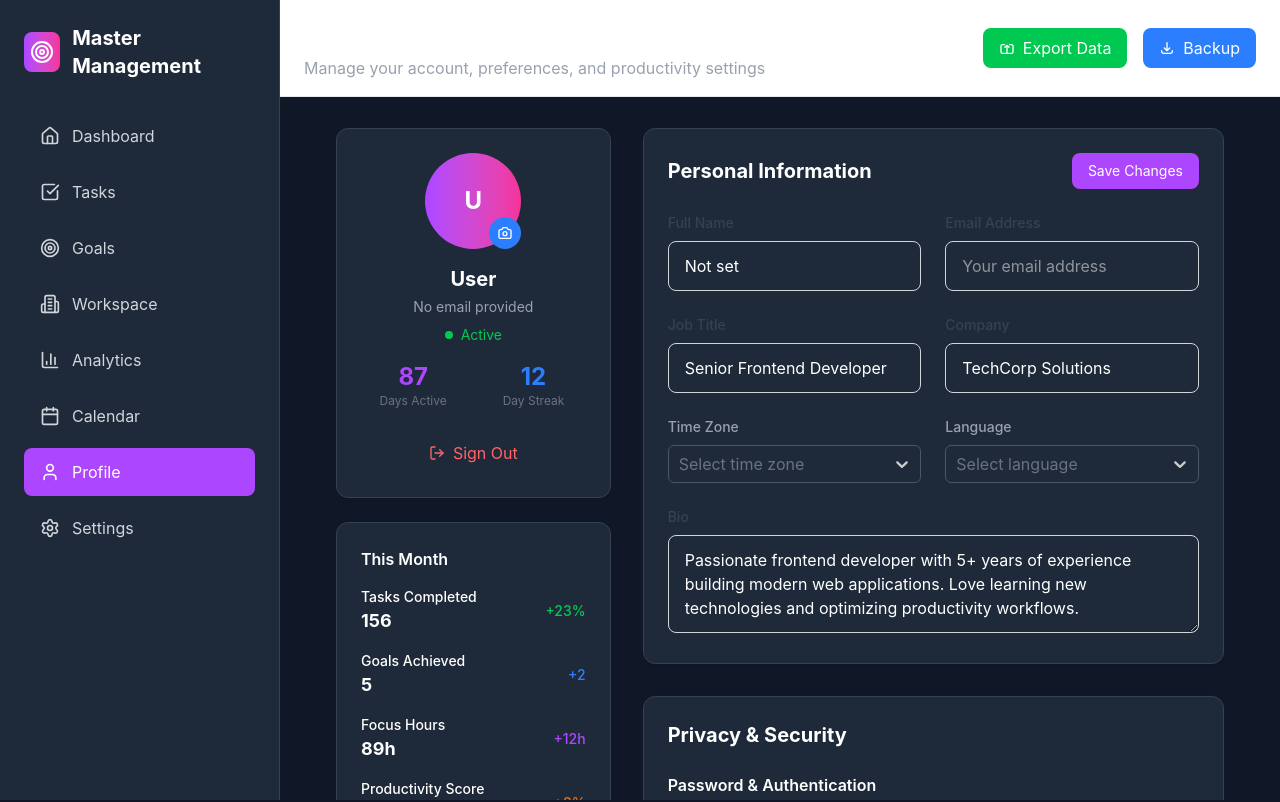
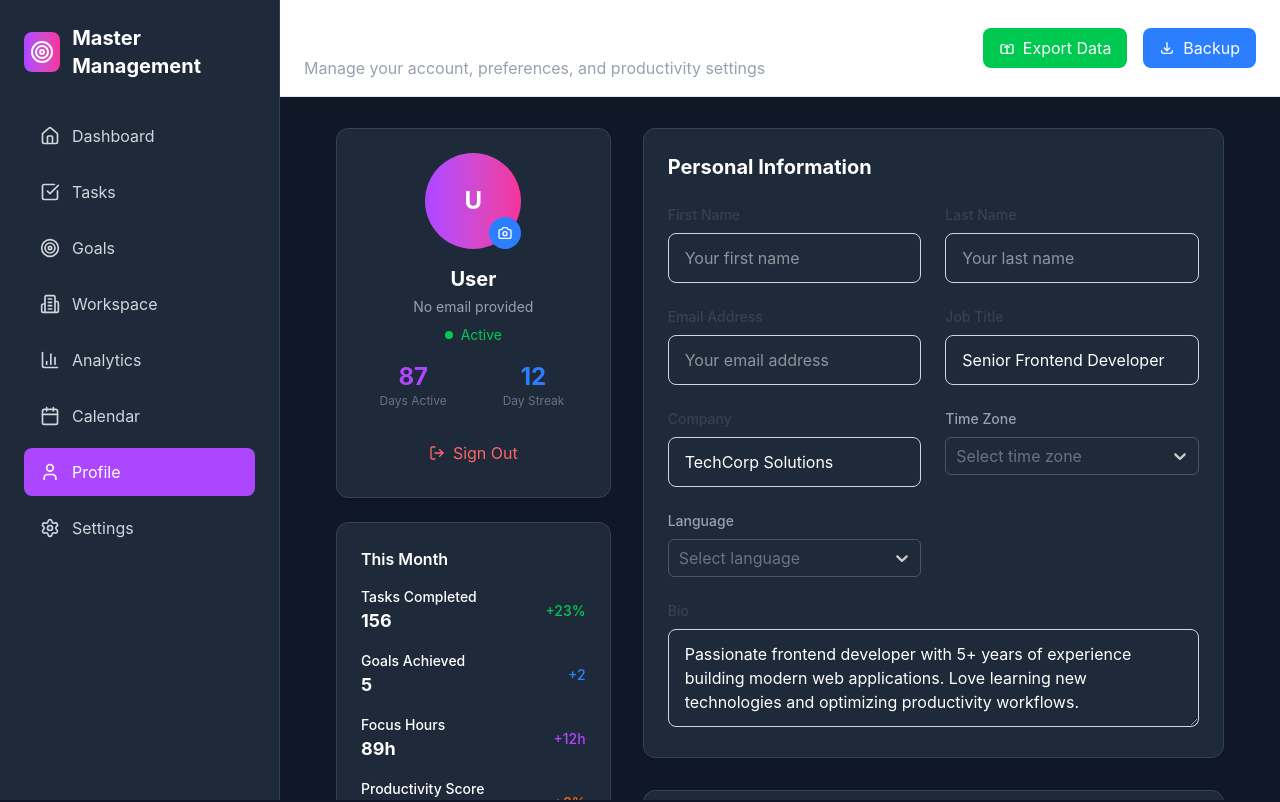
Before and after one commit to Regestrac/Master-Management-Frontend, a React (Vite) app: page /profile in a window 1280 px wide. Shown: the top 802 px of the page. Built offline with nearby package versions, Linux system fonts and the light colour scheme; no server answers.

Commit message:
Used a common form and save button for fields in profile page.

```diff
--- a/src/components/Profile/PersonalInformation.tsx
+++ b/src/components/Profile/PersonalInformation.tsx
@@ -1,22 +1,7 @@
-import { useEffect } from 'react';
-
-import { toast } from 'react-toastify';
-import { useForm, FormProvider } from 'react-hook-form';
-
 import { useProfileStore } from 'stores/profileStore';
 
 import Input from 'components/Shared/Input';
 import SelectField from 'components/Shared/SelectField';
-
-type FormValues = {
-  fullName: string;
-  email: string;
-  jobTitle: string;
-  company: string;
-  timeZone: string;
-  language: string;
-  bio: string;
-};
 
 // Time zone options
 const timeZoneOptions = [
@@ -35,74 +20,28 @@ const languageOptions = [
   { value: 'zh', label: '中文' },
 ];
 
-const getDefaultValues = (user: any) => ({
-  fullName: user?.first_name || user?.last_name
-    ? `${user.first_name || ''} ${user.last_name || ''}`
-    : 'Not set',
-  email: user?.email || '',
-  jobTitle: 'Senior Frontend Developer',
-  company: 'TechCorp Solutions',
-  timeZone: 'PST',
-  language: 'en',
-  bio: 'Passionate frontend developer with 5+ years of experience building modern web applications. Love learning new technologies and optimizing productivity workflows.',
-});
-
 const PersonalInformation = () => {
   const user = useProfileStore((state) => state.data);
-  const updateProfile = useProfileStore((state) => state.updateProfile);
-
   const darkMode = user?.theme === 'dark';
 
-  const methods = useForm<FormValues>({ defaultValues: getDefaultValues(user) });
-
-  const { handleSubmit, reset } = methods;
-
-  const onSubmit = (data: FormValues) => {
-    try {
-      // Extract first and last name from fullName
-      const [first_name, ...lastNameParts] = data.fullName.split(' ');
-      const last_name = lastNameParts.join(' ');
-
-      // Update the profile in the store
-      updateProfile({
-        first_name,
-        last_name,
-        email: data.email,
-      });
-
-      // Show success message
-      toast.success('Profile updated successfully');
-    } catch (error) {
-      // Log the error for debugging
-      // eslint-disable-next-line no-console
-      console.error('Failed to update profile:', error);
-      toast.error('Failed to update profile. Please try again.');
-    }
-  };
-
-  useEffect(() => {
-    reset(getDefaultValues(user));
-  }, [reset, user]);
-
   return (
-    <FormProvider {...methods}>
-      <form onSubmit={handleSubmit(onSubmit)}>
     <div className={`${darkMode ? 'bg-gray-800 border-gray-700' : 'bg-white border-gray-200'} rounded-xl p-6 border shadow-sm`}>
-          <div className='flex items-center justify-between mb-6'>
+      <div className='mb-6'>
         <h4 className='text-xl font-bold'>Personal Information</h4>
-            <button
-              type='submit'
-              className='px-4 py-2 bg-purple-500 text-white rounded-lg hover:bg-purple-600 transition-colors text-sm'
-            >
-              Save Changes
-            </button>
       </div>
 
       <div className='grid grid-cols-1 md:grid-cols-2 gap-6'>
         <Input
-              name='fullName'
-              label='Full Name'
-              placeholder='Your full name'
+          name='first_name'
+          label='First Name'
+          placeholder='Your first name'
+          className='w-full'
+        />
+
+        <Input
+          name='last_name'
+          label='Last Name'
+          placeholder='Your last name'
           className='w-full'
         />
 
@@ -158,8 +97,6 @@ const PersonalInformation = () => {
         />
       </div>
     </div>
-      </form>
-    </FormProvider>
   );
 };
 
--- a/src/components/Profile/PrivacyAndSecurity.tsx
+++ b/src/components/Profile/PrivacyAndSecurity.tsx
@@ -1,28 +1,11 @@
-import { useForm, FormProvider } from 'react-hook-form';
-
 import { useProfileStore } from 'stores/profileStore';
 
 import Switch from 'components/Shared/Switch';
 
-type PrivacyFormData = {
-  analyticsUsageData: boolean;
-  marketingCommunications: boolean;
-  thirdPartyIntegrations: boolean;
-};
-
 const PrivacyAndSecurity = () => {
   const darkMode = useProfileStore((state) => state?.data?.theme) === 'dark';
 
-  const methods = useForm<PrivacyFormData>({
-    defaultValues: {
-      analyticsUsageData: false,
-      marketingCommunications: false,
-      thirdPartyIntegrations: false,
-    },
-  });
-
   return (
-    <FormProvider {...methods}>
     <div className={`${darkMode ? 'bg-gray-800 border-gray-700' : 'bg-white border-gray-200'} rounded-xl p-6 border shadow-sm`}>
       <h4 className='text-xl font-bold mb-6'>Privacy & Security</h4>
 
@@ -104,7 +87,6 @@ const PrivacyAndSecurity = () => {
         </div>
       </div>
     </div>
-    </FormProvider>
   );
 };
 
--- a/src/components/Profile/Profile.tsx
+++ b/src/components/Profile/Profile.tsx
@@ -9,7 +9,6 @@ import { zodResolver } from '@hookform/resolvers/zod';
 import { useProfileStore } from 'stores/profileStore';
 
 import { logout } from 'services/auth';
-import { updateProfile } from 'services/profile';
 
 import Input from 'components/Shared/Input';
 import ProfileInfoCard from 'components/Profile/ProfileInfoCard';
@@ -25,12 +24,28 @@ type ProfileFormType = {
   first_name: string;
   last_name: string;
   email: string;
+  jobTitle?: string;
+  company?: string;
+  timeZone?: string;
+  language?: string;
+  bio?: string;
+  analyticsUsageData?: boolean;
+  marketingCommunications?: boolean;
+  thirdPartyIntegrations?: boolean;
 }
 
 const schema = z.object({
   first_name: z.string().nonempty('First Name is required!'),
   last_name: z.string().nonempty('Last Name is required!'),
   email: z.string().nonempty('Email is required!').email('Invalid email address!'),
+  jobTitle: z.string().optional(),
+  company: z.string().optional(),
+  timeZone: z.string().optional(),
+  language: z.string().optional(),
+  bio: z.string().optional(),
+  analyticsUsageData: z.boolean().optional(),
+  marketingCommunications: z.boolean().optional(),
+  thirdPartyIntegrations: z.boolean().optional(),
 });
 
 const Profile = () => {
@@ -52,10 +67,18 @@ const Profile = () => {
       first_name: firstName || '',
       last_name: lastName || '',
       email: email || '',
+      jobTitle: 'Senior Frontend Developer',
+      company: 'TechCorp Solutions',
+      timeZone: 'PST',
+      language: 'en',
+      bio: 'Passionate frontend developer with 5+ years of experience building modern web applications. Love learning new technologies and optimizing productivity workflows.',
+      analyticsUsageData: false,
+      marketingCommunications: false,
+      thirdPartyIntegrations: false,
     },
   });
 
-  const { handleSubmit, reset } = methods;
+  const { handleSubmit, reset, formState: { isDirty } } = methods;
 
   const handleEditProfile = () => {
     setIsEditing(true);
@@ -72,13 +95,22 @@ const Profile = () => {
   };
 
   const handleSaveProfile = (formData: ProfileFormType) => {
-    updateProfile(formData).then((res) => {
-      toast.success(res?.message || 'Profile Updated Successfully.');
-      updateProfileInfo(res?.data);
+    try {
+      // Update the profile in the store with basic info
+      updateProfileInfo({
+        first_name: formData.first_name,
+        last_name: formData.last_name,
+        email: formData.email,
+      });
+
+      // Show success message
+      toast.success('Profile updated successfully');
       setIsEditing(false);
-    }).catch((err) => {
-      toast.error(err?.error || 'Failed to update profile!');
-    });
+    } catch (error) {
+      // eslint-disable-next-line no-console
+      console.error('Failed to update profile:', error);
+      toast.error('Failed to update profile. Please try again.');
+    }
   };
 
   const handleCancel = () => {
@@ -99,7 +131,10 @@ const Profile = () => {
   return (
     <>
       <div>
-        <ProfileHeader />
+        <ProfileHeader
+          onSave={handleSubmit(handleSaveProfile)}
+          hasChanges={isDirty}
+        />
 
         {/* Main Content with top margin to account for fixed header */}
         <div className='mt-24 px-6'>
--- a/src/components/Profile/ProfileHeader.tsx
+++ b/src/components/Profile/ProfileHeader.tsx
@@ -1,6 +1,11 @@
 import { useProfileStore } from 'stores/profileStore';
 
-const ProfileHeader = () => {
+type ProfileHeaderProps = {
+  onSave?: () => void;
+  hasChanges?: boolean;
+};
+
+const ProfileHeader = ({ onSave, hasChanges = false }: ProfileHeaderProps) => {
   const darkMode = useProfileStore((state) => state?.data?.theme) === 'dark';
 
   return (
@@ -13,6 +18,17 @@ const ProfileHeader = () => {
           </p>
         </div>
         <div className='flex items-center gap-4'>
+          {hasChanges && onSave && (
+            <button
+              onClick={onSave}
+              className='flex items-center space-x-2 px-4 py-2 bg-purple-500 text-white rounded-lg hover:bg-purple-600 transition-colors'
+            >
+              <svg className='w-4 h-4' fill='none' stroke='currentColor' viewBox='0 0 24 24'>
+                <path strokeLinecap='round' strokeLinejoin='round' strokeWidth={2} d='M5 13l4 4L19 7' />
+              </svg>
+              <span>Save Changes</span>
+            </button>
+          )}
           <button className='flex items-center space-x-2 px-4 py-2 bg-green-500 text-white rounded-lg hover:bg-green-600 transition-colors'>
             <svg className='w-4 h-4' fill='none' stroke='currentColor' viewBox='0 0 24 24'>
               <path strokeLinecap='round' strokeLinejoin='round' strokeWidth={2} d='M8 7H5a2 2 0 00-2 2v9a2 2 0 002 2h14a2 2 0 002-2V9a2 2 0 00-2-2h-3m-1 4l-3-3m0 0l-3 3m3-3v12' />
```
Lines whose indentation alone changed are shown as unchanged.
